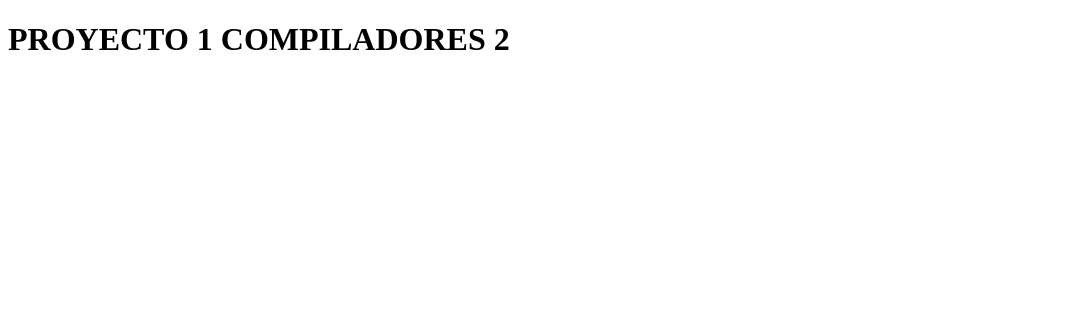
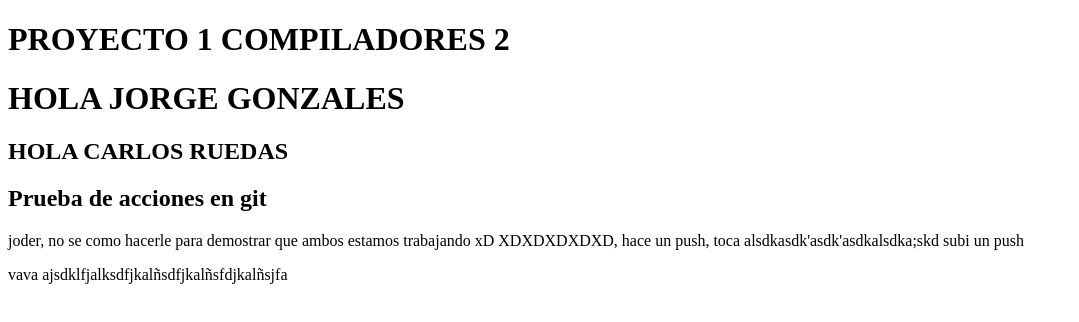
Before and after one commit to froi0409/proyectounocompidos.github.io, a plain HTML site: page index.html in a window 1280 px wide. Shown: the whole page, without its empty margins (0-1079 px from the left). Drawn offline with Linux system fonts and the light colour scheme.

Commit message:
Commit de prueba

```diff
--- a/index.html
+++ b/index.html
@@ -8,5 +8,23 @@
     </head>
     <body>
         <h1>PROYECTO 1 COMPILADORES 2</h1>
+
+        <h1>HOLA JORGE GONZALES</h1>
+
+        <h2>HOLA CARLOS RUEDAS</h2>
+
+
+
+        <h2> Prueba de acciones en git </h2>
+        <p>
+            joder, no se como hacerle para demostrar que ambos estamos trabajando xD
+            XDXDXDXDXD, hace un push, toca
+            alsdkasdk'asdk'asdkalsdka;skd
+
+            subi un push
+        </p>
+        vava
+        ajsdklfjalksdfjkalñsdfjkalñsfdjkalñsjfa
+
     </body>
 </html>
```
